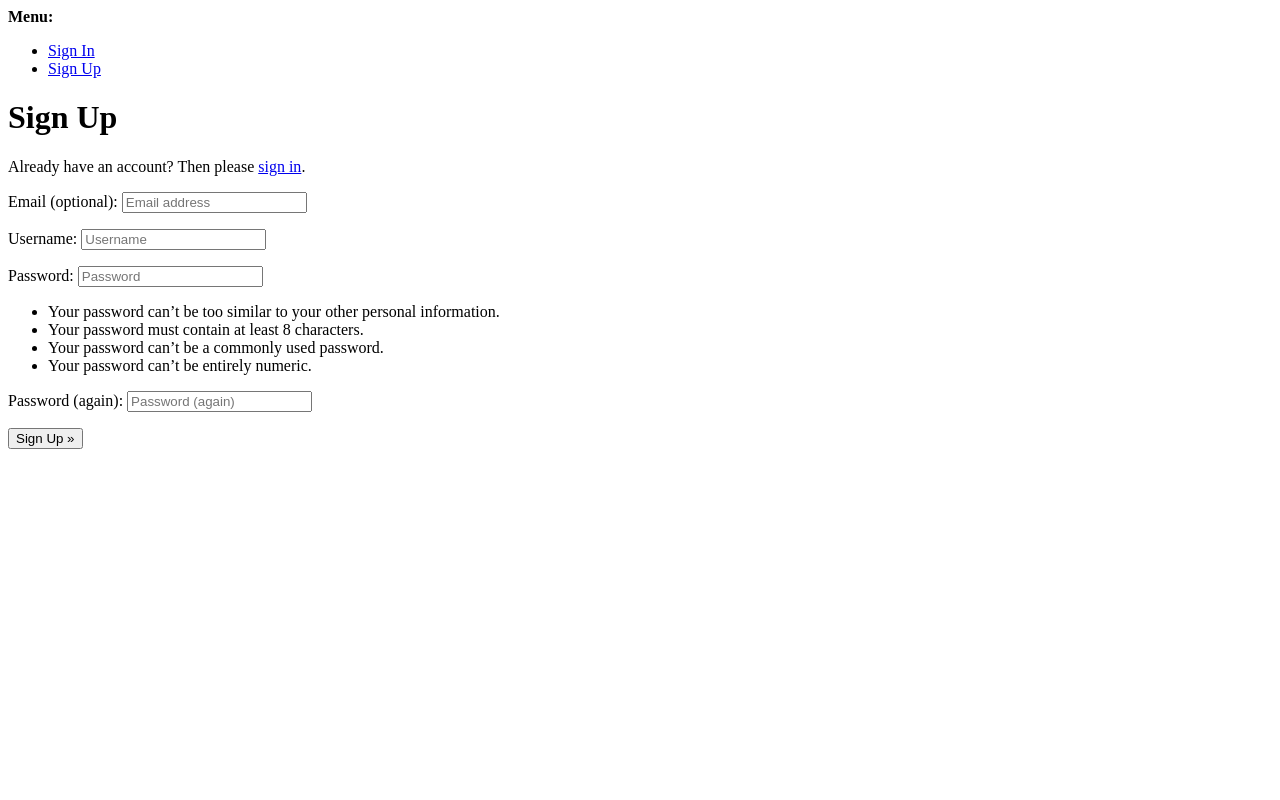
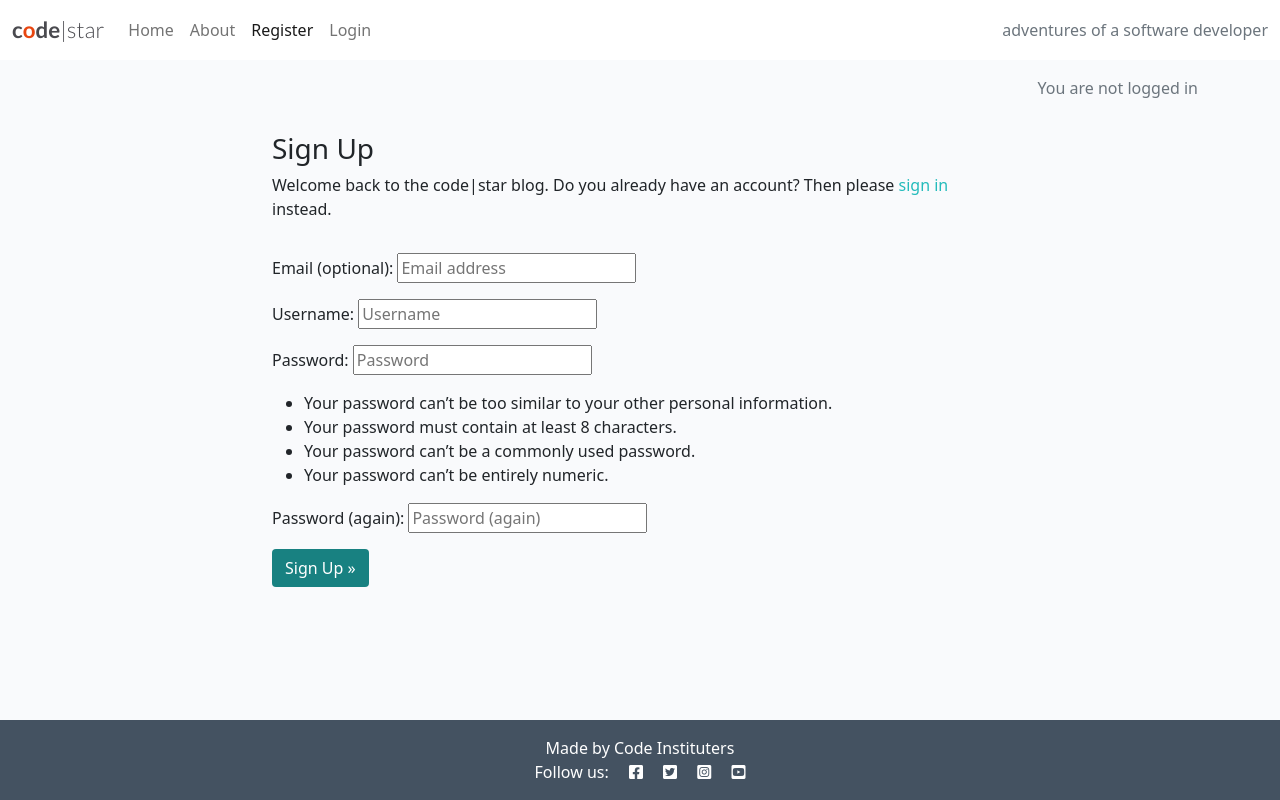
Before and after one commit to lion695/django-blog, a Django app: page /accounts/signup/ in a window 1280 px wide. Run offline with Django 4.2, Linux system fonts and the light colour scheme.

Commit message:
Style user registration template

```diff
--- a/codestar/settings.py
+++ b/codestar/settings.py
@@ -30,7 +30,6 @@ SECRET_KEY = os.environ.get("SECRET_KEY")
 
 # SECURITY WARNING: don't run with debug turned on in production!
 DEBUG = False
-
 
 ALLOWED_HOSTS = [".herokuapp.com", "127.0.0.1"]
 
--- a/templates/account/signup.html
+++ b/templates/account/signup.html
@@ -1,21 +1,38 @@
-{% extends "account/base.html" %}
+{% extends "base.html" %}
 
 {% load i18n %}
 
-{% block head_title %}{% trans "Signup" %}{% endblock head_title %}
+{% block head_title %}{% trans "Signup" %}{% endblock %}
 
 {% block content %}
-<h1>{% trans "Sign Up" %}</h1>
+<div class="container">
+  <div class="row">
+    <div class="col-md-8 mt-3 offset-md-2">
+      <h3>{% trans "Sign Up" %}</h3>
 
-<p>{% blocktrans %}Already have an account? Then please <a href="{{ login_url }}">sign in</a>.{% endblocktrans %}</p>
+      <p>{% blocktrans %}
+        Welcome back to the code|star blog.
+        Do you already have an account? Then please
+        <a class="link" href="{{ login_url }}">sign in</a>
+        instead.
+      {% endblocktrans %}</p>
+    </div>
+  </div>
+  <div class="row">
+    <div class="col-md-8 mt-3 offset-md-2">
+      <form class="signup" id="signup_form" method="post"
+        action="{% url 'account_signup' %}">
+        {% csrf_token %}
+        {{ form.as_p }}
+        {% if redirect_field_value %}
+        <input type="hidden" name="{{ redirect_field_name }}"
+          value="{{ redirect_field_value }}" />
+        {% endif %}
+        <button class="btn btn-signup right" type="submit">
+          {% trans "Sign Up" %} &raquo;</button>
+      </form>
+    </div>
+  </div>
+</div>
 
-<form class="signup" id="signup_form" method="post" action="{% url 'account_signup' %}">
-  {% csrf_token %}
-  {{ form.as_p }}
-  {% if redirect_field_value %}
-  <input type="hidden" name="{{ redirect_field_name }}" value="{{ redirect_field_value }}" />
-  {% endif %}
-  <button type="submit">{% trans "Sign Up" %} &raquo;</button>
-</form>
-
-{% endblock content %}
+{% endblock %}
--- a/templates/base.html
+++ b/templates/base.html
@@ -80,6 +80,19 @@
 
 
     <main class="flex-shrink-0 main-bg">
+        <!-- Personalized Authentication Message Alert Starts Here -->
+        <div class="container mt-3">
+            <div class="row">
+                <div class="col text-end text-muted">
+                    {% if user.is_authenticated %}
+                    <p>You are logged in as **{{ user.username }}**</p>
+                    {% else %}
+                    <p>You are not logged in</p>
+                    {% endif %}
+                </div>
+            </div>
+        </div>
+        <!-- Personalized Authentication Message Alert Ends Here -->
 
         {% block content %}
         <!-- Content Goes here -->
```
